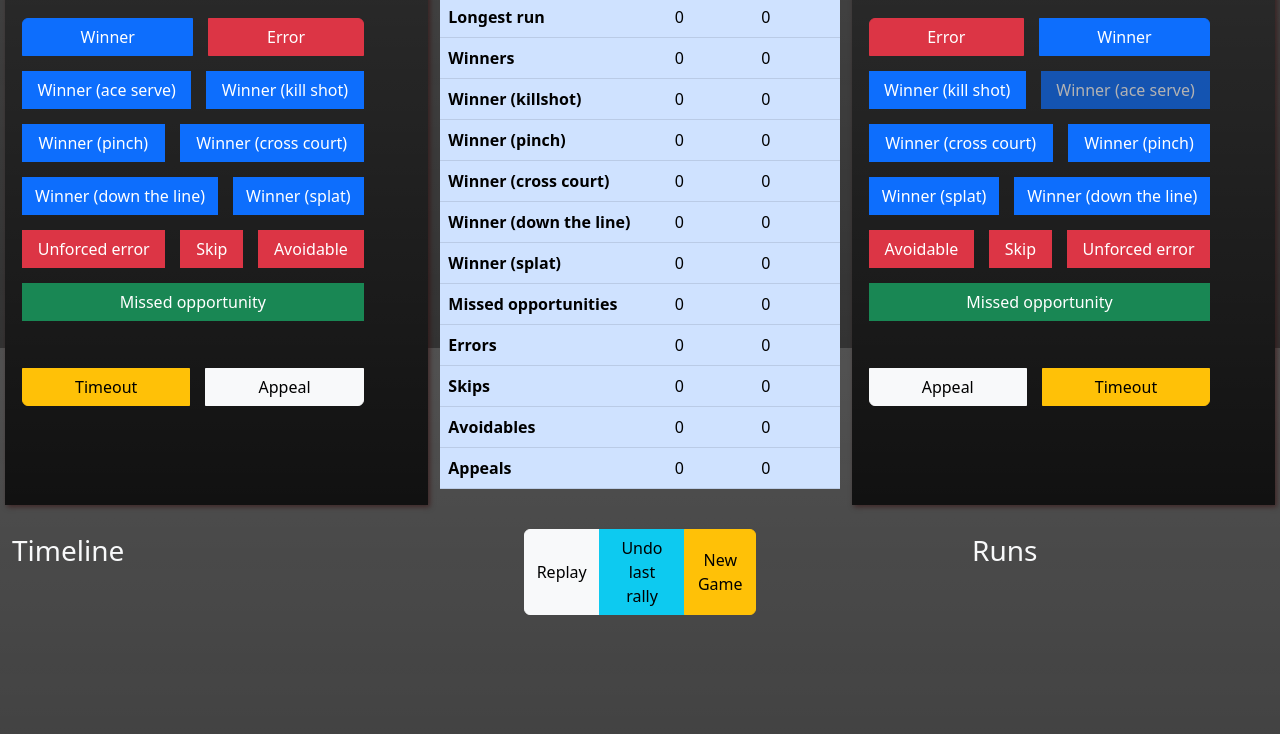
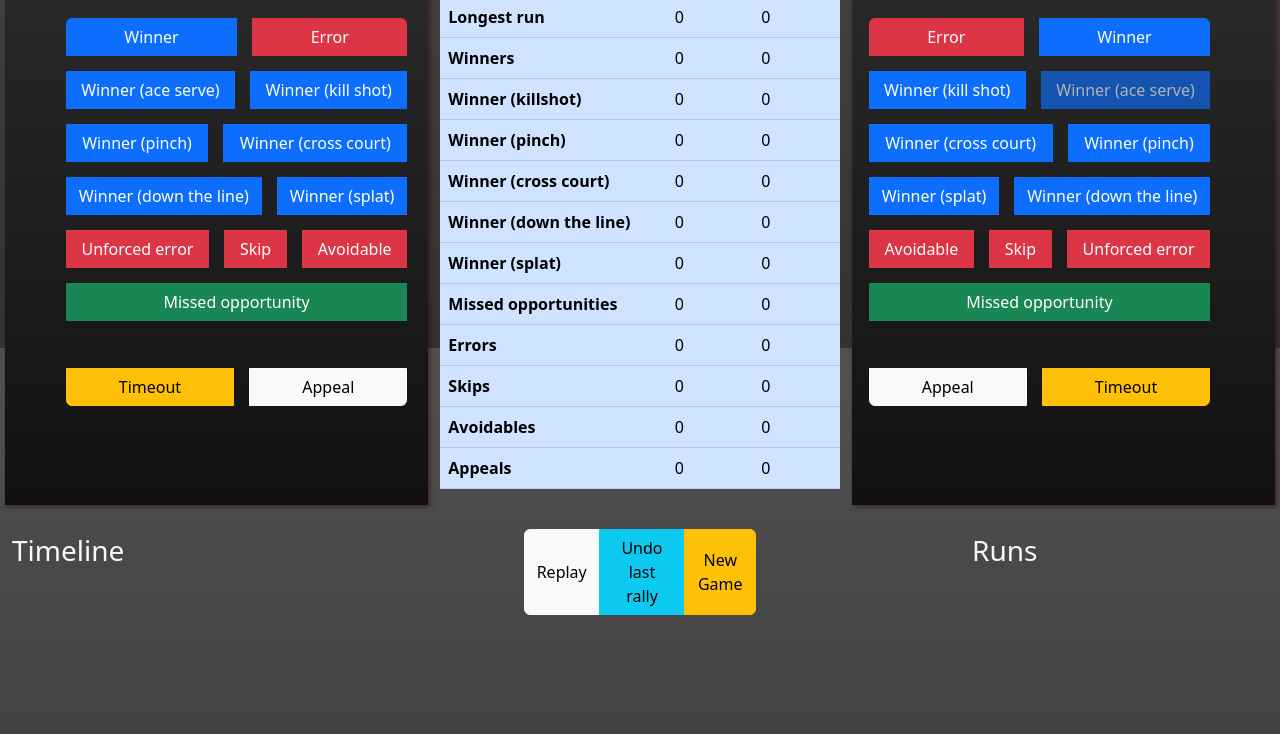
Before and after one commit to kazzmir/racquetball-scores, a website: page index.html in a window 1280 px wide. Shown: the part 452-1186 px from the top of the page. Drawn offline with nearby package versions, Linux system fonts and the light colour scheme.

Commit message:
move buttons to the right side

```diff
--- a/index.html
+++ b/index.html
@@ -193,8 +193,8 @@
             </div>
         </div>
         <div id="row1" class="row">
-            <div id="player1" class="col bg-gradient">
-                <div class="inner">
+            <div id="player1" class="col bg-gradient position-relative">
+                <div class="inner position-absolute end-0 me-3">
                     <span class="text">Player 1</span>
                     <br />
                     <div class="form-floating mb-3 w-75">
```
